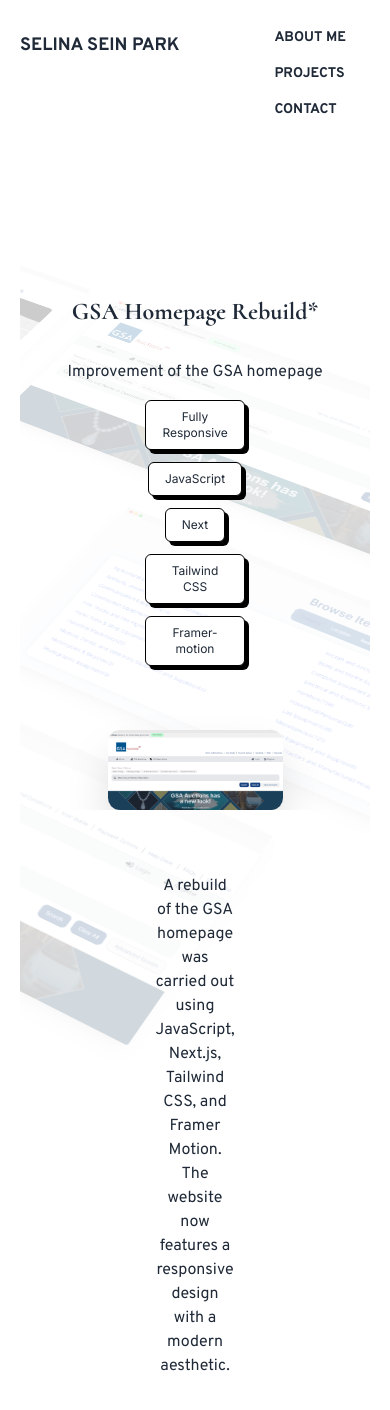
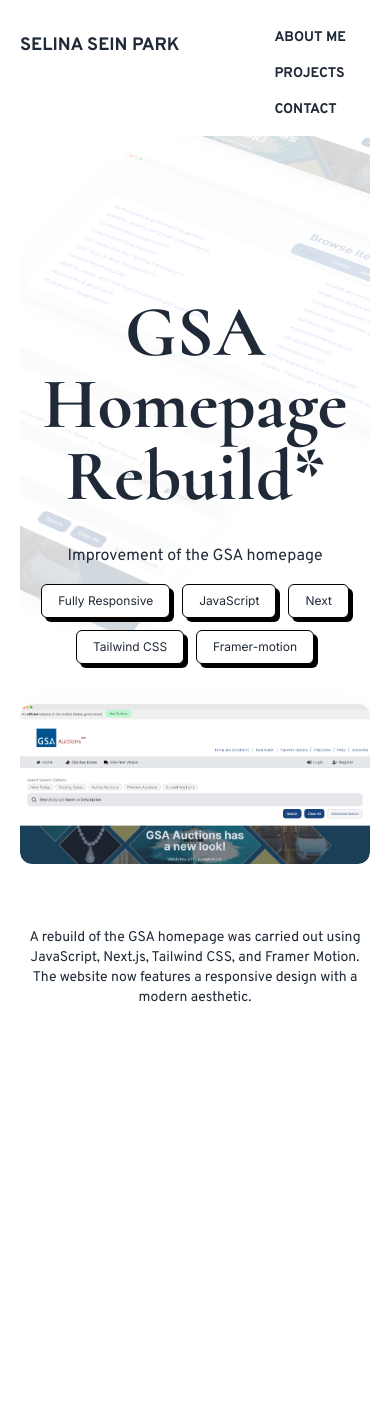
Before and after one commit to selinasein/Portfolio, a Next.js app: page /projects/1 in a window 390 px wide. Shown: the top 1410 px of the page. Built offline with nearby package versions, Linux system fonts and the light colour scheme.

Commit message:
make this page responsive

```diff
--- a/src/components/ui/hero-parallax.jsx
+++ b/src/components/ui/hero-parallax.jsx
@@ -113,7 +113,7 @@
   return (
     <div className="max-w-7xl relative w-full top-0 text-center flex justify-center items-center flex-col z-10">
       <h1
-        className={`${cormorant.className} text-2xl md:text-9xl font-bold dark:text-white`}
+        className={`${cormorant.className} text-7xl md:text-9xl font-bold dark:text-white`}
       >
         {project.title}*
       </h1>
@@ -122,7 +122,7 @@
       >
         {project.description}
       </p>
-      <div className="mt-4 mx-32 items-center justify-center flex flex-row flex-wrap gap-3">
+      <div className="mt-4 md:mx-32 items-center justify-center flex flex-row flex-wrap gap-3">
         {project.skills.map((skill) => {
           return (
             <div className="flex flex-wrap text-center items-center justify-center px-4 py-2 rounded-md border border-black bg-white text-neutarl-700 text-xs shadow-[4px_4px_0px_0px_rgba(0,0,0)]">
@@ -134,9 +134,9 @@
       <div className="rounded-xl overflow-hidden">
         <Link
           href={project.link}
-          className="flex items-center justify-center mt-16 text-lg md:text-2xl font-bold rounded-xl"
+          className="flex items-center justify-center mt-10 md:mt-16 text-lg md:text-2xl font-bold rounded-xl"
         >
-          <div className="relative rounded-xl shadow-2xl w-1/2 group">
+          <div className="relative rounded-xl shadow-2xl md:w-1/2 group">
             <img
               src={landingPageImage.img}
               alt={project.title}
@@ -151,14 +151,14 @@
               <span
                 className={`${overpass.className} text-black text-lg font-semibold`}
               >
-                Visit the website
+                Visit the Website!
               </span>
             </div>
           </div>
         </Link>
       </div>
       <p
-        className={`${overpass.className} mt-16 mx-40 text-base  dark:text-neutral-200`}
+        className={`${overpass.className} mt-16 md:mx-40 text-sm md:text-base  dark:text-neutral-200`}
       >
         {project.explanation}
       </p>
```
